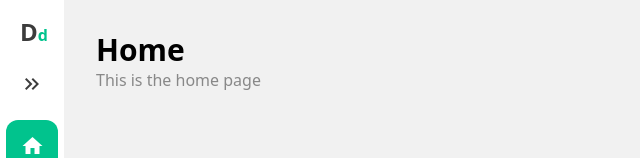
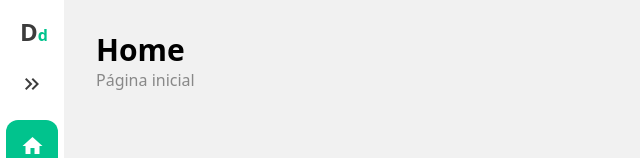
Before and after one commit to davidfreitas-dev/portfolio, a Vue app in the folder admin/: page /home in a window 1280 px wide. Shown: the top 158 px of the page, without its empty margins (0-640 px from the left). Built offline with nearby package versions, Linux system fonts and the light colour scheme; sample sign-in values are in the browser's storage.

Commit message:
fix deploy file

```diff
--- a/admin/src/pages/Home.vue
+++ b/admin/src/pages/Home.vue
@@ -8,7 +8,7 @@ import MainContainer from '../components/shared/MainContainer.vue';
       Home
     </h1>
     <p class="text-secondary">
-      This is the home page
+      Página inicial
     </p>
   </MainContainer>
 </template>
```
